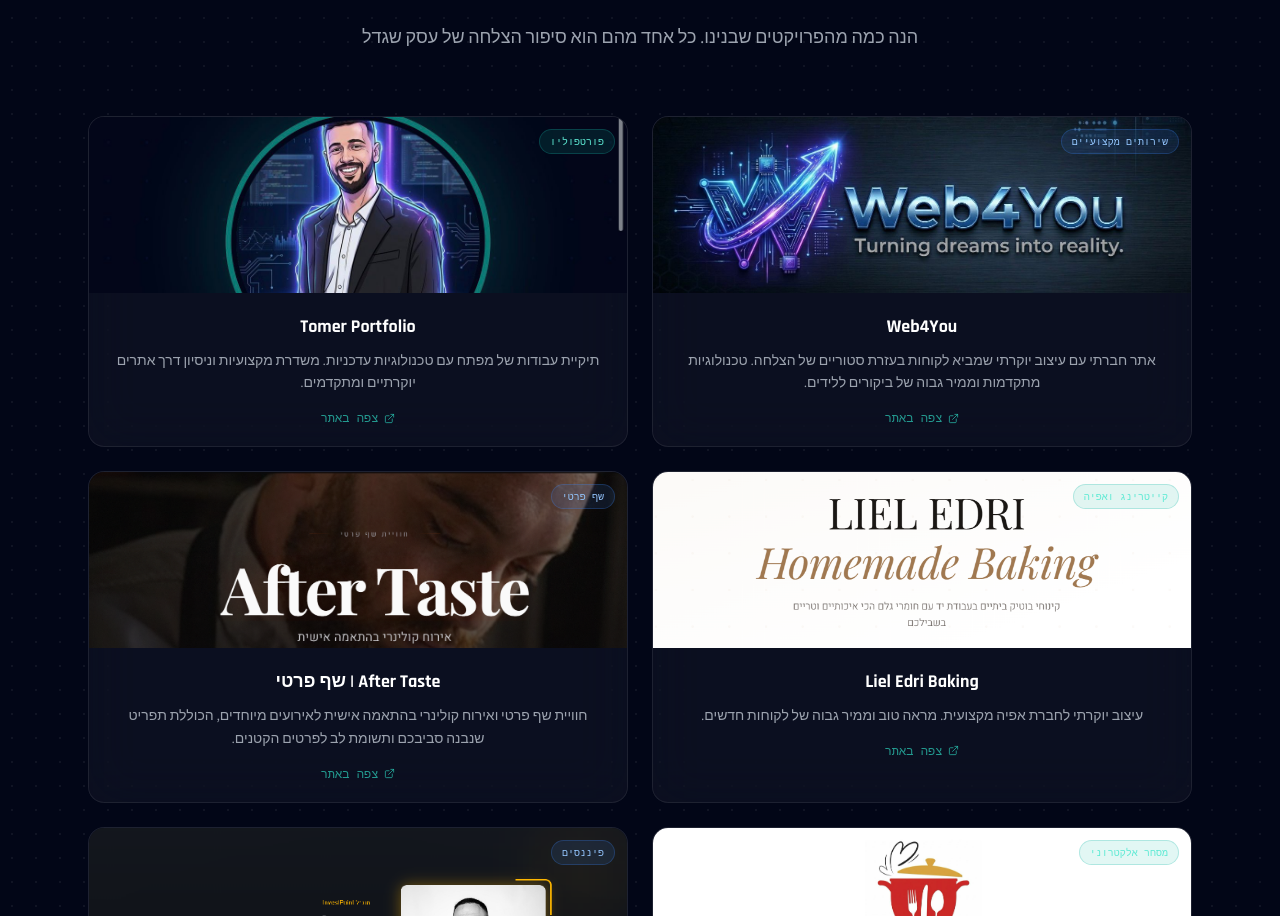
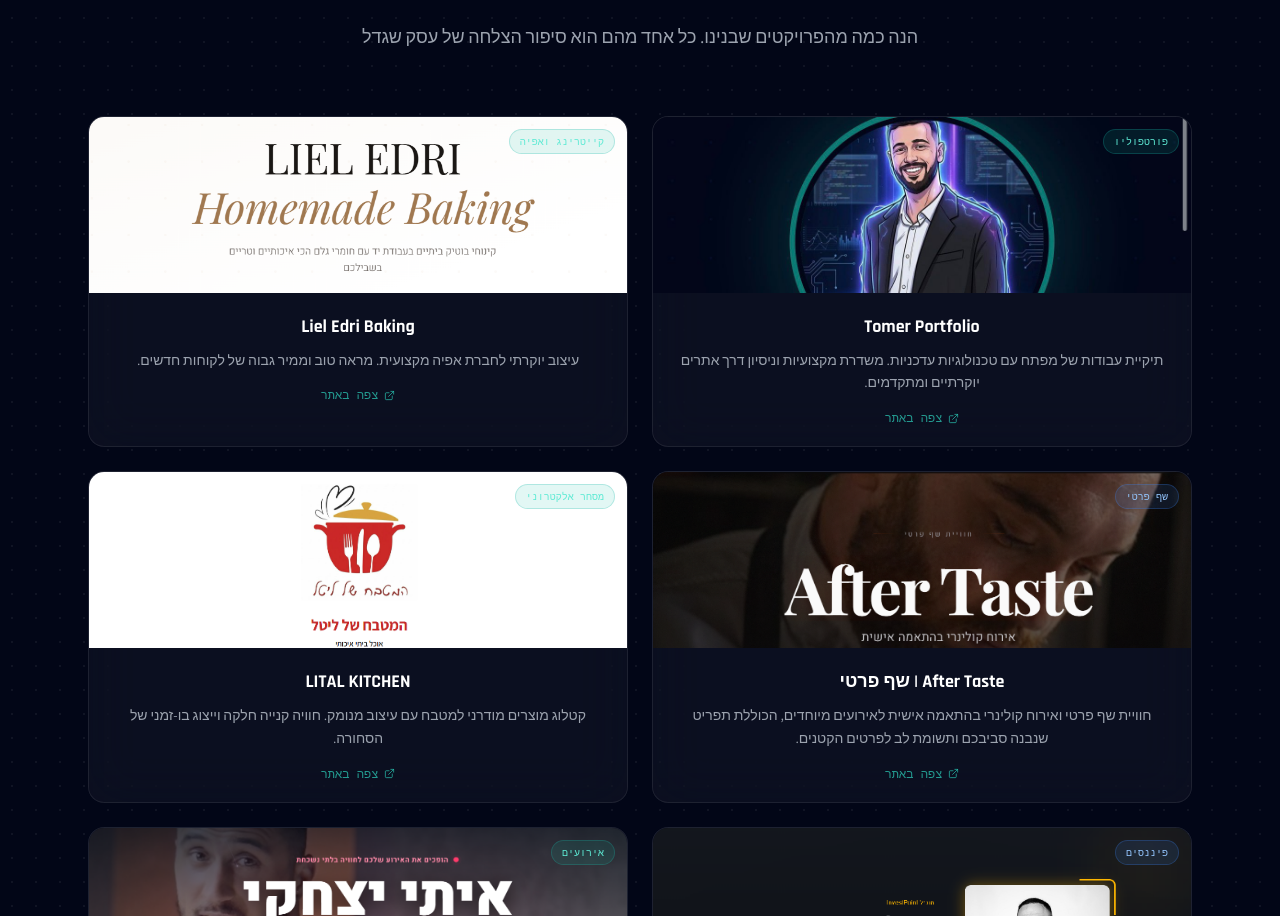
Before and after one commit to DolevAtik/Web4You, a React (Vite) app: page / in a window 1280 px wide. Shown: the part 2222-3138 px from the top of the page. Built offline with nearby package versions, Linux system fonts and the light colour scheme.

Commit message:
fix: Remove Web4You from portfolio list
- Remove web4you project from portfolio items
- Keep Tomer Portfolio as first item

```diff
--- a/src/data/content.js
+++ b/src/data/content.js
@@ -144,15 +144,6 @@
     external: false,
   },
   items: [
-    {
-      id: "web4you",
-      title: "Web4You",
-      description:
-        "אתר חברתי עם עיצוב יוקרתי שמביא לקוחות בעזרת סטוריים של הצלחה. טכנולוגיות מתקדמות וממיר גבוה של ביקורים ללידים.",
-      image: "/images/web4you.jpeg",
-      url: "https://dolevatik.github.io/Web4You/",
-      tag: "שירותים מקצועיים",
-    },
     {
       id: "tomer-portfolio",
       title: "Tomer Portfolio",
```
